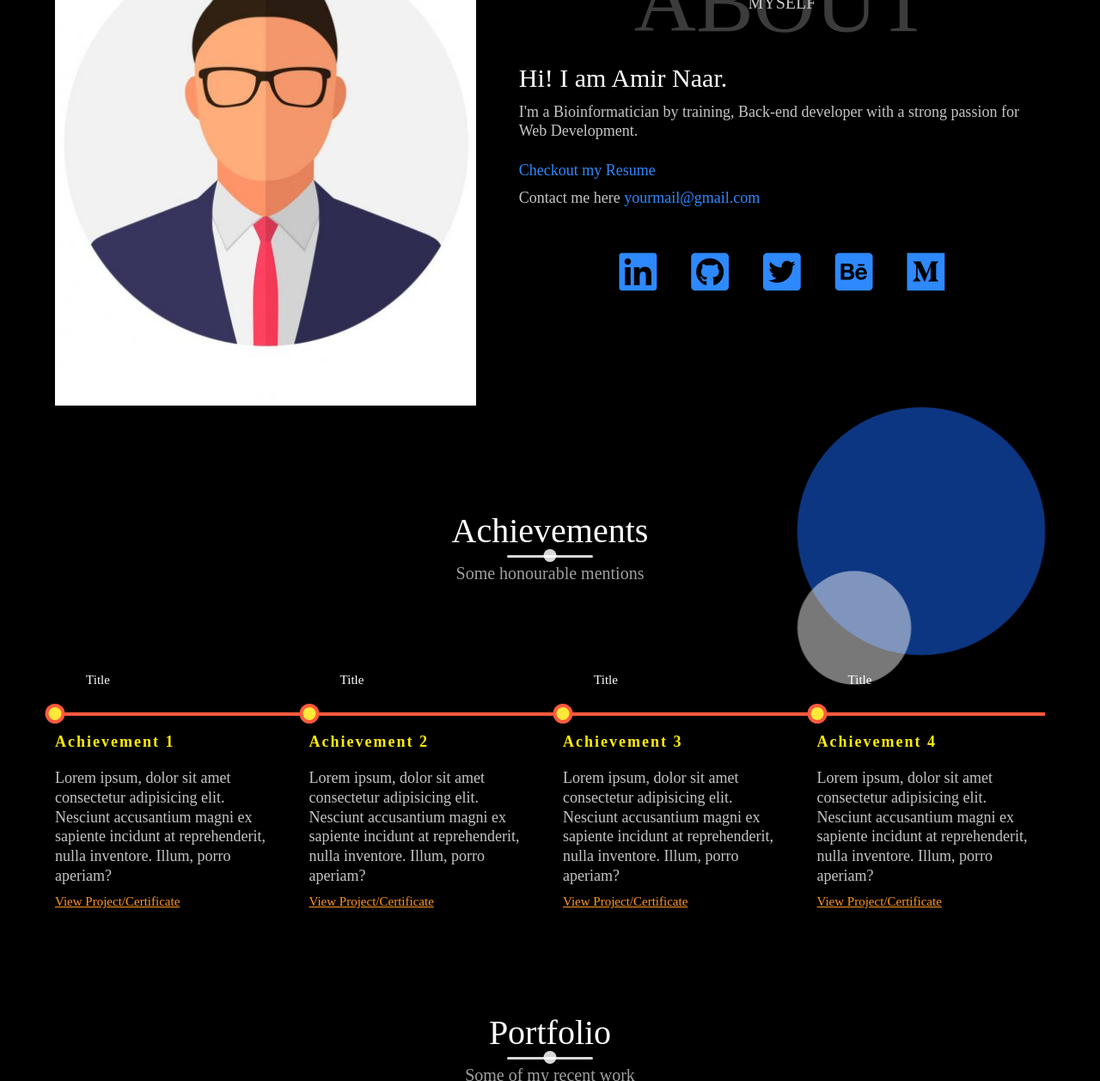
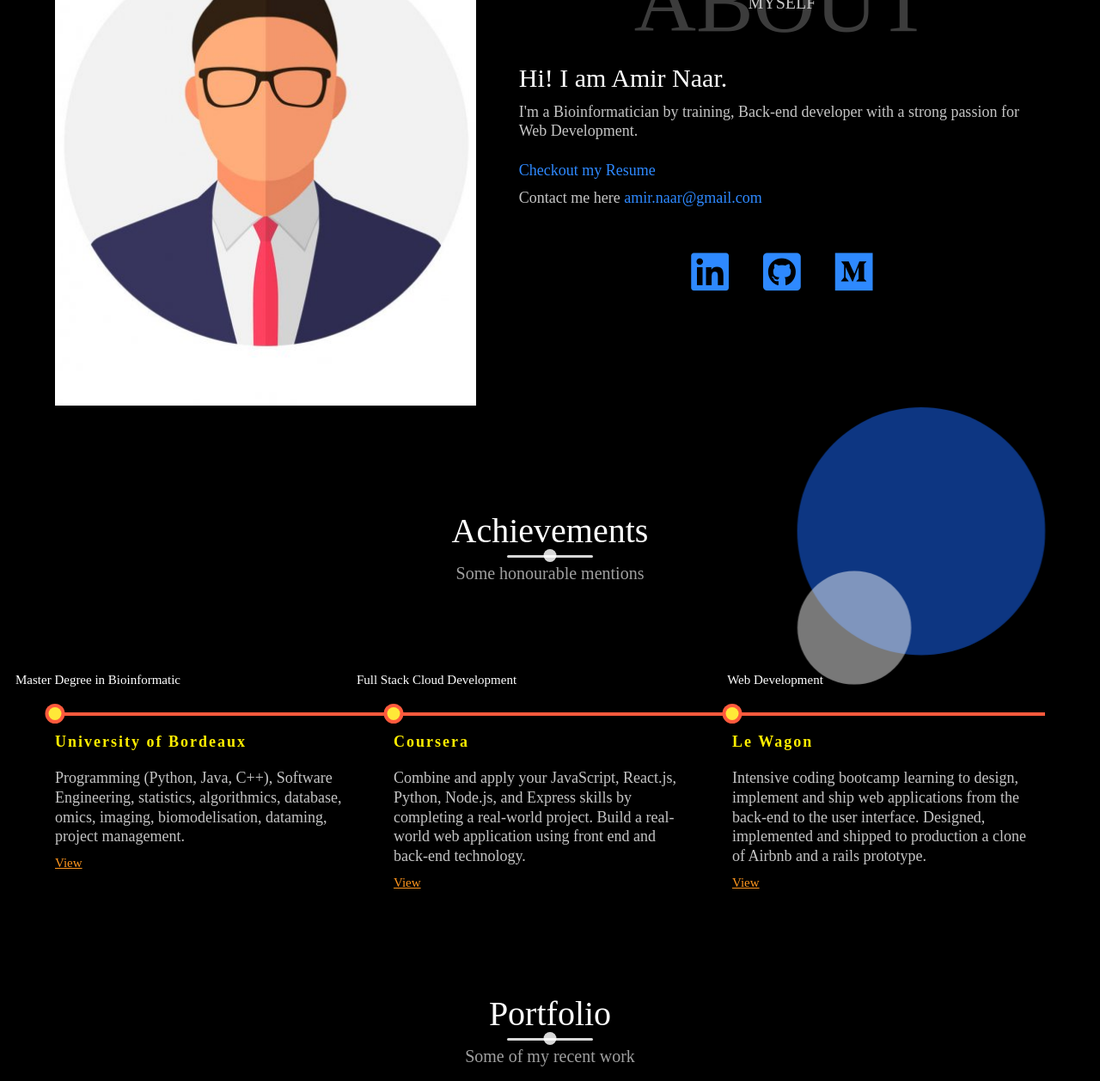
Before and after one commit to amirn003/MyPortfolio, a plain HTML site: page index.html in a window 1280 px wide. Shown: the part 990-2248 px from the top of the page at 86% size. Drawn offline with nearby package versions, Linux system fonts and the light colour scheme; a web font is replaced by a local one.

Commit message:
complete about me section and achievements

```diff
--- a/index.html
+++ b/index.html
@@ -99,31 +99,26 @@
                 </p>
                 <br>
 
-                <address>Contact me here <a href="mailto:yourmail@gmail.com" > yourmail@gmail.com</a>
+                <address>Contact me here <a href="mailto:amir.naar@gmail.com" > amir.naar@gmail.com</a>
                 </address>
 
                 <div class="social-media"  >
                     <ul class="nav-list"  >
                         <li>
-                            <a href="" class="icon-link">
+                            <a href="www.linkedin.com/in/amir-naar" class="icon-link">
                                 <i class="fab fa-linkedin"></i>
                             </a>
                         </li>
                         <li>
-                            <a href="" class="icon-link">
+                            <a href="https://github.com/amirn003" class="icon-link">
                                 <i class="fab fa-github-square"></i>
                             </a>
                         </li>
-                        <li>
+                        <!-- <li>
                             <a href="" class="icon-link">
                                 <i class="fab fa-twitter-square"></i>
                             </a>
-                        </li>
-                        <li>
-                            <a href="" class="icon-link">
-                                <i class="fab fa-behance-square"></i>
-                            </a>
-                        </li>
+                        </li> -->
                         <li>
                             <a href="" class="icon-link">
                                 <i class="fab fa-medium"></i>
@@ -149,7 +144,7 @@
             </div>
 
             <div class="my-skills" data-aos="fade-right" data-aos-delay="100ms">
-                <div class="skill"  data-date="Title" data-aos="fade-right" data-aos-delay="300ms">
+                <!-- <div class="skill"  data-date="Title" data-aos="fade-right" data-aos-delay="300ms">
 
                     <h3>Achievement 1</h3>
                     <p>
@@ -157,33 +152,35 @@
                     </p>
                     <br>
                     <a href=" " class="cta">View Project/Certificate</a>
-                </div>
-                <div class="skill" data-date="Title" data-aos="fade-right" data-aos-delay="600ms">
+                </div> -->
+                <div class="skill" data-date="Master Degree in Bioinformatic" data-aos="fade-right" data-aos-delay="600ms">
 
-                    <h3>Achievement 2</h3>
+                    <h3>University of Bordeaux</h3>
                     <p>
-                        Lorem ipsum, dolor sit amet consectetur adipisicing elit. Nesciunt accusantium magni ex sapiente incidunt at reprehenderit, nulla inventore. Illum, porro aperiam?
+                      Programming (Python, Java, C++), Software Engineering, statistics, algorithmics, database, omics, imaging, biomodelisation, dataming, project management.
                     </p>
                     <br>
-                    <a href="" class="cta">View Project/Certificate</a>
+                    <a href="" class="cta">View</a>
                 </div>
-                <div class="skill" data-date="Title" data-aos="fade-right" data-aos-delay="900ms">
+                <div class="skill" data-date="Full Stack Cloud Development" data-aos="fade-right" data-aos-delay="900ms">
 
-                    <h3>Achievement 3</h3>
+                    <h3>Coursera</h3>
                     <p>
-                        Lorem ipsum, dolor sit amet consectetur adipisicing elit. Nesciunt accusantium magni ex sapiente incidunt at reprehenderit, nulla inventore. Illum, porro aperiam?
+                      Combine and apply your JavaScript, React.js, Python, Node.js, and Express skills by completing a real-world project.
+                      Build a real-world web application using front end and back-end technology.
                     </p>
                     <br>
-                    <a href=" " class="cta">View Project/Certificate</a>
+                    <a href="https://www.coursera.org/account/accomplishments/certificate/XYP4E5TZ6G58" class="cta">View</a>
                 </div>
-                <div class="skill" data-date="Title" data-aos="fade-right" data-aos-delay="1200ms">
+                <div class="skill" data-date="Web Development" data-aos="fade-right" data-aos-delay="1200ms">
 
-                    <h3>Achievement 4</h3>
+                    <h3>Le Wagon</h3>
                     <p>
-                        Lorem ipsum, dolor sit amet consectetur adipisicing elit. Nesciunt accusantium magni ex sapiente incidunt at reprehenderit, nulla inventore. Illum, porro aperiam?
+                      Intensive coding bootcamp learning to design, implement and ship web applications from the back-end to the user interface.
+                      Designed, implemented and shipped to production a clone of Airbnb and a rails prototype.
                     </p>
                     <br>
-                    <a href="" class="cta">View Project/Certificate</a>
+                    <a href="https://kitt.lewagon.com/schoolings/29955/public_diploma?token=da409e27f183a4da256b9778ad1894629e65d3dbbe08b7974553e016c447644b" class="cta">View</a>
                 </div>
 
 
```
